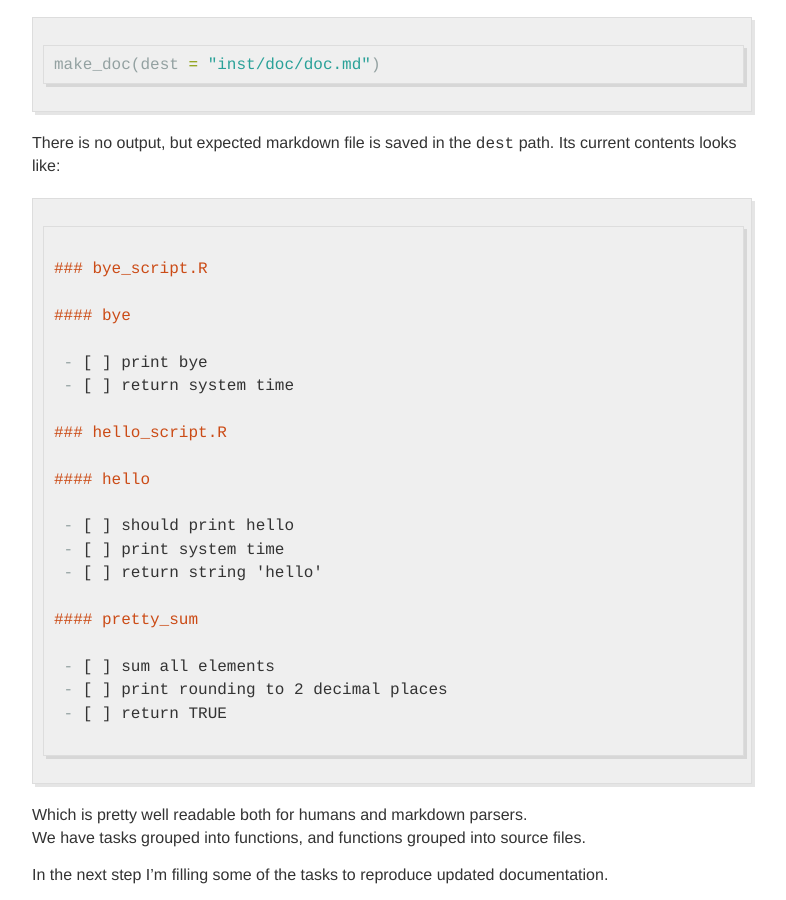
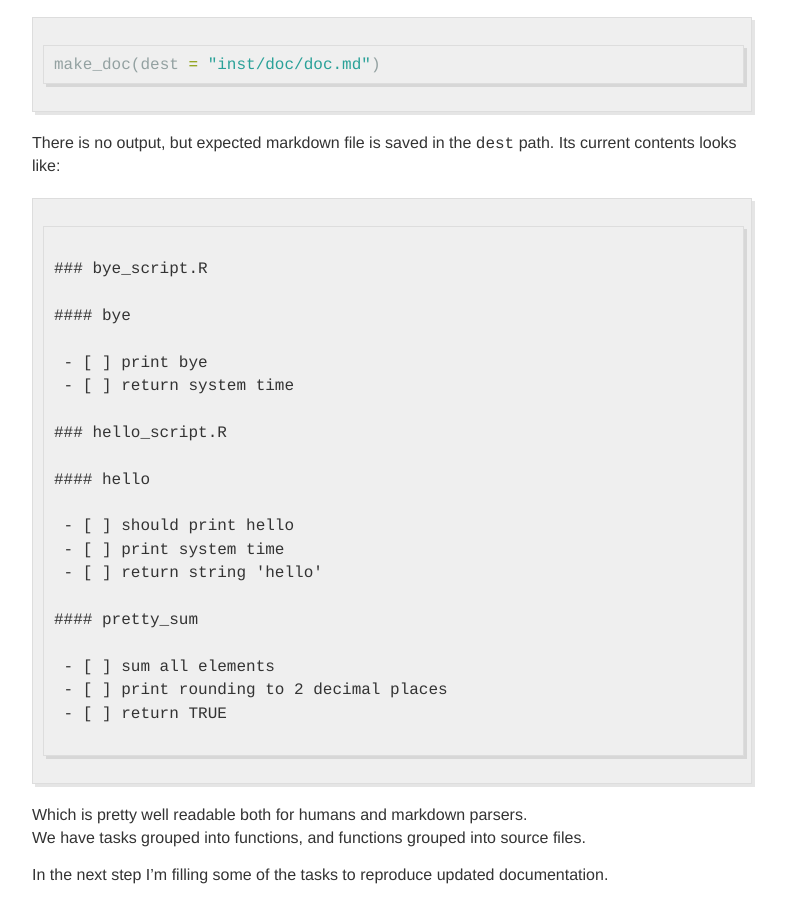
Before and after one commit to jangorecki/jangorecki.github.io, a Jekyll site: the page built from _posts/2015-09-18-Function-body-documentation.md, in a window 1280 px wide and 900 px high, scrolled down 1170 px. Shown: the whole window, without its empty margins (248-1034 px from the left). Built offline with Jekyll 4.4.1, drawn with Linux system fonts in a browser that asks for light colours; Markdown is read by kramdown in place of the engine named in the settings.

Commit message:
function body documentation post

````diff
--- a/_posts/2015-09-18-Function-body-documentation.md
+++ b/_posts/2015-09-18-Function-body-documentation.md
@@ -46,7 +46,7 @@ make_doc(dest = "inst/doc/doc.md")
 
 There is no output, but expected markdown file is saved in the `dest` path. Its current contents looks like:
 
-```markdown
+```
 
 ### bye_script.R
 
--- a/_scripts/2015-09-18-Function-body-documentation.Rmd
+++ b/_scripts/2015-09-18-Function-body-documentation.Rmd
@@ -48,7 +48,7 @@ make_doc(dest = "inst/doc/doc.md")
 
 There is no output, but expected markdown file is saved in the `dest` path. Its current contents looks like:
 
-```markdown
+```
 
 ### bye_script.R
 
````
